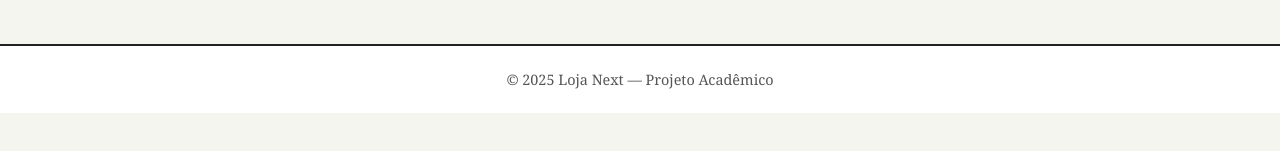
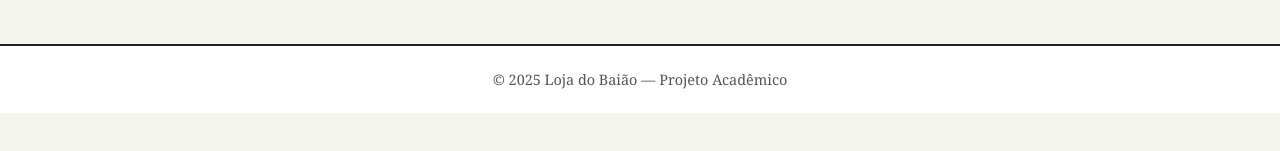
Before and after one commit to Eduardo062au/loja-do-Baiao, a Next.js app: page / in a window 1280 px wide. Shown: the part 613-764 px from the top of the page. Built offline with nearby package versions, Linux system fonts and the light colour scheme.

Commit message:
alteraçao

```diff
--- a/components/Footer/Footer.tsx
+++ b/components/Footer/Footer.tsx
@@ -3,7 +3,7 @@ import styles from './Footer.module.css'
 export default function Footer() {
   return (
     <footer className={styles.footer}>
-      <p>© 2025 Loja Next — Projeto Acadêmico</p>
+      <p>© 2025 Loja do Baião — Projeto Acadêmico</p>
     </footer>
   )
 }
```
